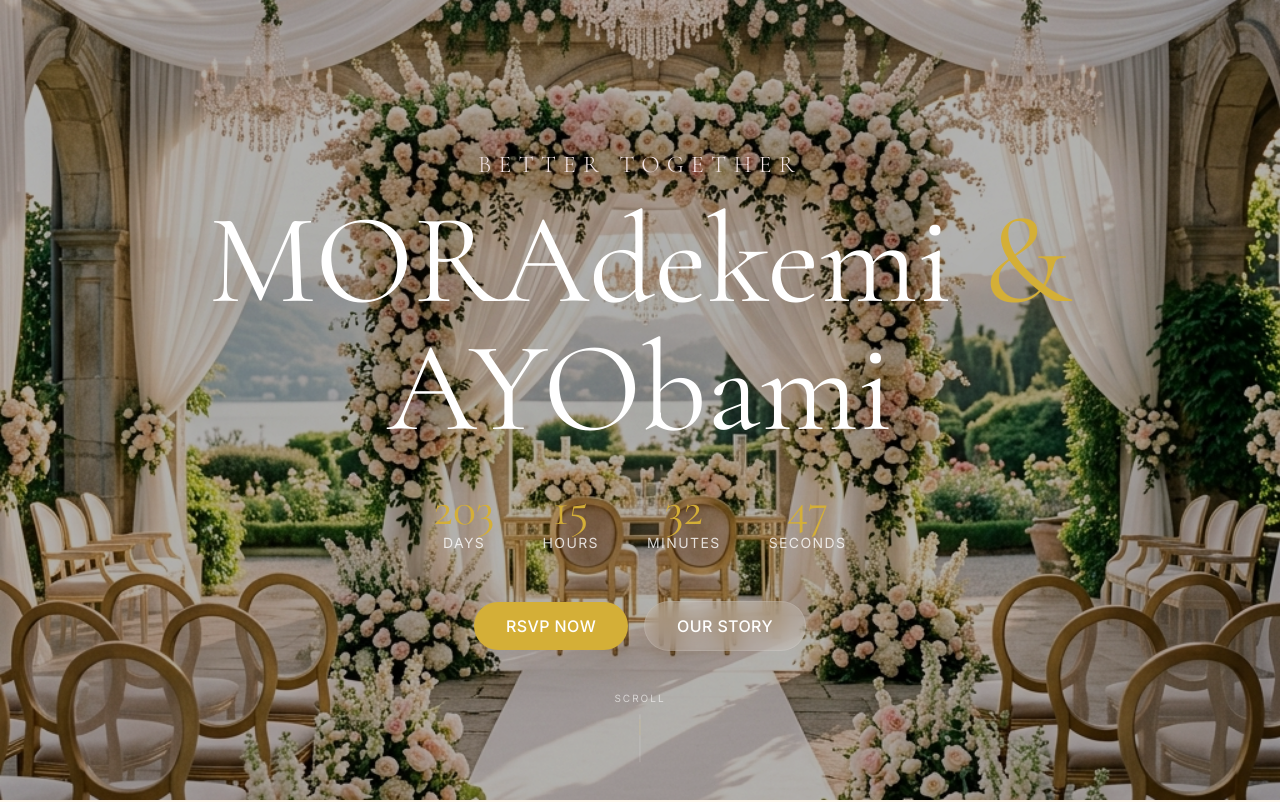
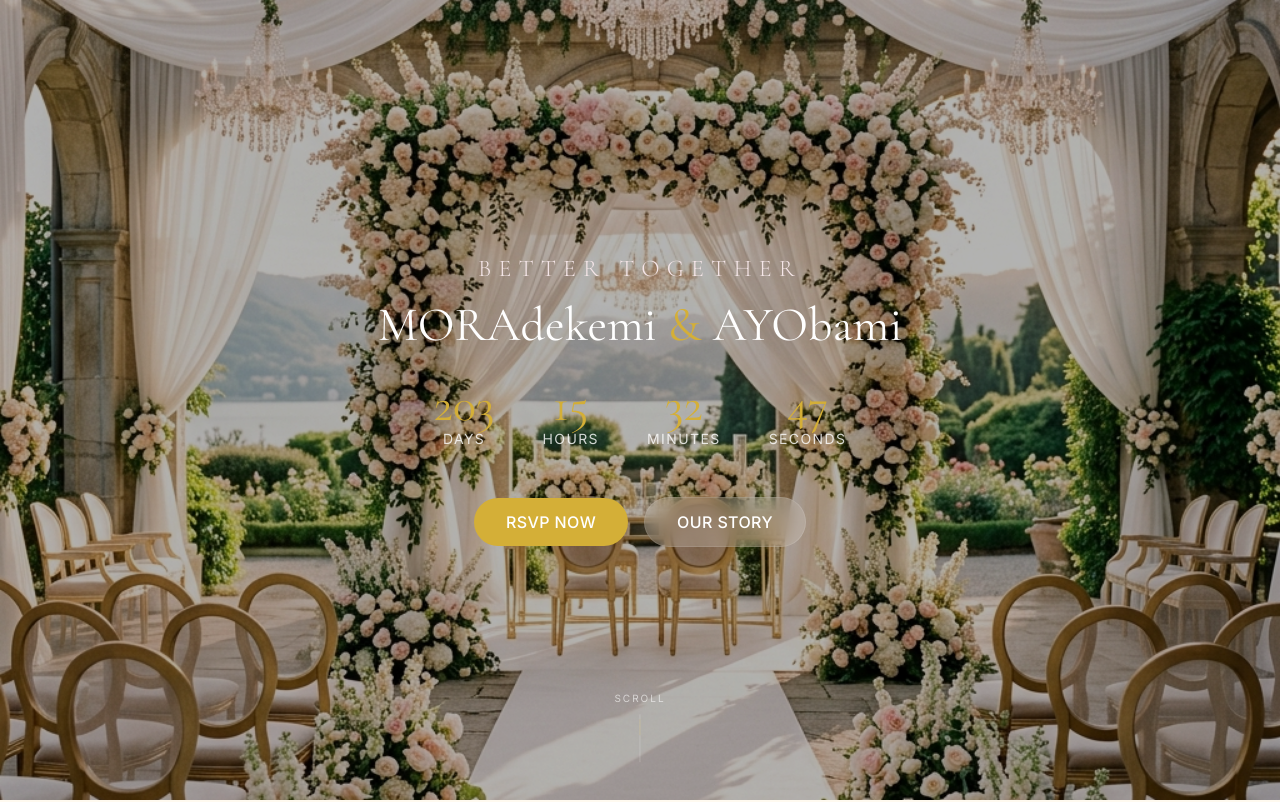
Before and after one commit to sirlawglobal/MORAYO, a Next.js app: page / in a window 1280 px wide. Shown: the top 802 px of the page. Built offline with nearby package versions, Linux system fonts and the light colour scheme; no server answers; the database is empty.

Commit message:
update hero

```diff
--- a/components/HeroSection.tsx
+++ b/components/HeroSection.tsx
@@ -72,7 +72,7 @@ export default function HeroSection() {
         </motion.h2>
 
         <motion.h1
-          className="text-6xl md:text-9xl font-serif mb-8 text-white drop-shadow-2xl"
+          className="text-4xl md:text-5xl font-serif mb-8 text-white drop-shadow-2xl"
         >
           MORAdekemi <span className="text-brand-gold">&</span> AYObami
         </motion.h1>
```
